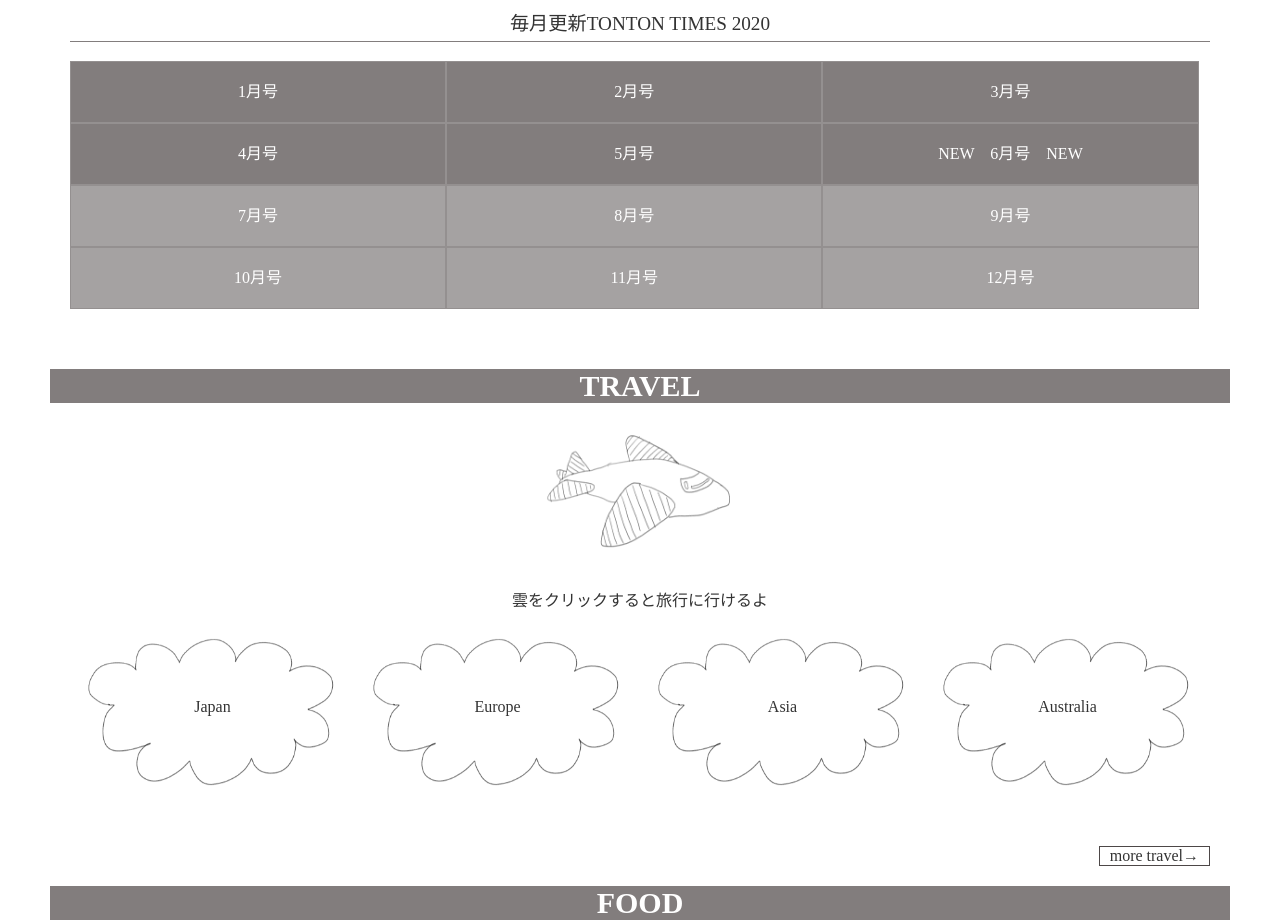
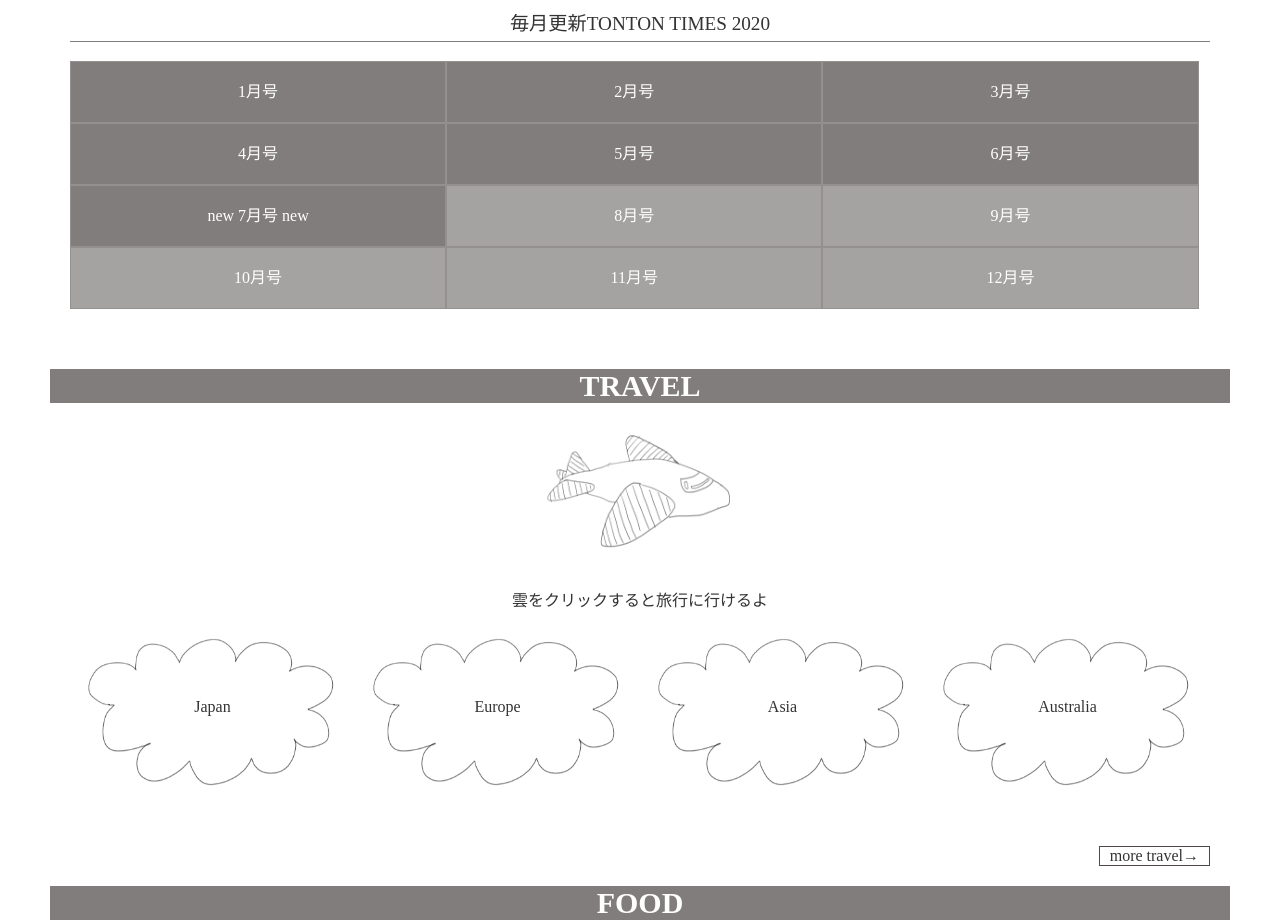
Before and after one commit to tkhb/tontontimes, a plain HTML site: page index.html in a window 1280 px wide. Shown: the part 2256-3178 px from the top of the page. Drawn offline with nearby package versions, Linux system fonts and the light colour scheme.

Commit message:
july apdate

```diff
--- a/StyleSheet.css
+++ b/StyleSheet.css
@@ -212,7 +212,7 @@ header {
   color: #333;
 }
 
-li .tt202007, li .tt202008, li .tt202009, li .tt202010, li .tt202011, li .tt202012{
+li .tt202008, li .tt202009, li .tt202010, li .tt202011, li .tt202012{
   background-color:rgba(77,71,71,0.5);
   pointer-events: none;
 }
--- a/index.html
+++ b/index.html
@@ -122,10 +122,10 @@
                 <a href="2020/2020年5月号　.pdf" target="_blank" class="tt202005">5月号</a>
               </li>
               <li>
-                <a href="2020/2020年6月号　.pdf" target="_blank" class="tt202006">NEW　6月号　NEW</a>
+                <a href="2020/2020年6月号　.pdf" target="_blank" class="tt202006">6月号</a>
               </li>
               <li>
-                <a href="#" target="_blank" class="tt202007">7月号</a>
+                <a href="2020/2020年7月号　.pdf" target="_blank" class="tt202007">new 7月号 new</a>
               </li>
               <li>
                 <a href="#" target="_blank" class="tt202008">8月号</a>
```
